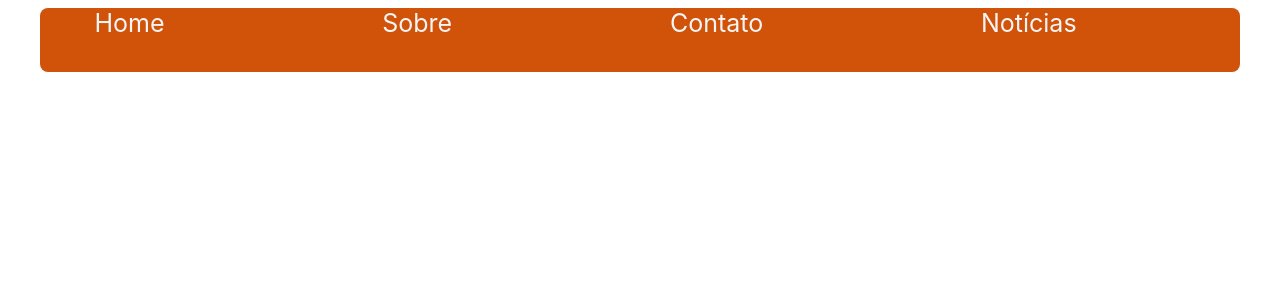
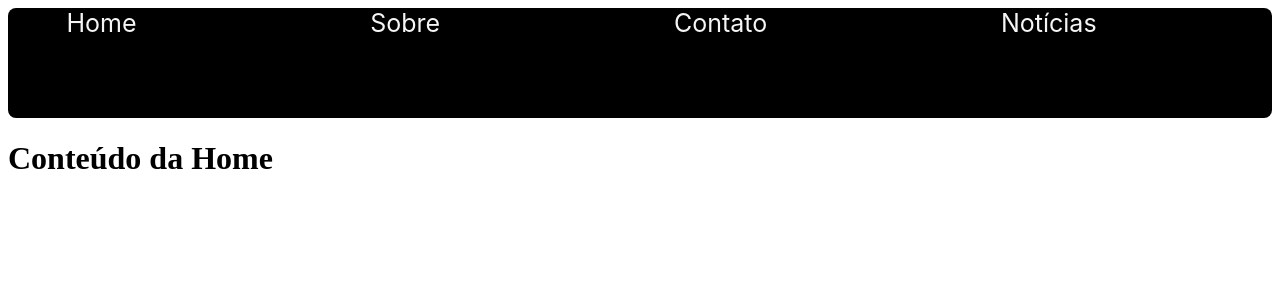
Before and after one commit to dev-Alencar/projeto_conexoes, a React (Vite) app in the folder project-conection/: page / in a window 1280 px wide. Shown: the top 300 px of the page. Built offline with nearby package versions, Linux system fonts and the light colour scheme.

Commit message:
style adjusted

```diff
--- a/project-conection/src/Home.jsx
+++ b/project-conection/src/Home.jsx
@@ -4,7 +4,7 @@ function Home () {
     return(
         <div>
             <Menu/>
-            {/* <h1> Conteúdo da Home </h1> */}
+            <h1> Conteúdo da Home </h1>
         </div>
 
     )
--- a/project-conection/src/Menu.jsx
+++ b/project-conection/src/Menu.jsx
@@ -8,10 +8,10 @@ function Menu () {
         <div className='menu-center'>
             <div className='big-box'>
                     <nav className='into-box'>
-                        <a  className='links-menu' href="/"> Home </a> <br/> <br/>
-                        <a className='links-menu' href="/sobre"> Sobre</a> <br/> <br/>
-                        <Link to='/contato' target="_blank" className='links-menu' > Contato </Link> <br/> <br/>
-                        <a className='links-menu' href="/noticias"> Notícias </a> <br/> <br/>
+                        <Link  target="_blank" className='links-menu' to="/"> Home </Link> <br/> <br/>
+                        <Link  target="_blank" className='links-menu' to="/sobre"> Sobre</Link> <br/> <br/>
+                        <Link  target="_blank" className='links-menu' to='/contato'   > Contato </Link> <br/> <br/>
+                        <Link  target="_blank" className='links-menu' to="/noticias"> Notícias </Link> <br/> <br/>
                     </nav>
             </div>
     </div>
--- a/project-conection/src/menu.css
+++ b/project-conection/src/menu.css
@@ -10,10 +10,10 @@ nav {
 
 }
 .big-box{
-    height: 8vh;
-    width: 150vh;
+    height: 13.8vh;
+    width: 100%;
     border-radius: 1vh;
-    background-color:  #d1530a;
+    background-color: #000000;
     color: whitesmoke;
 }
 
```
